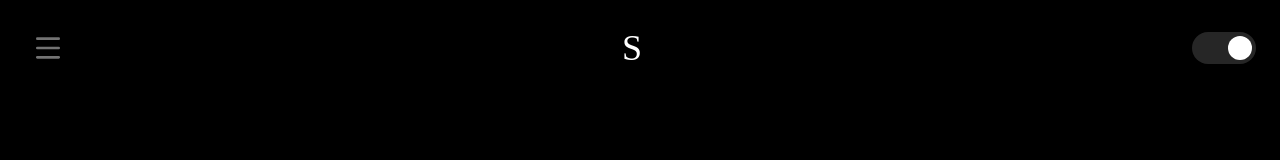
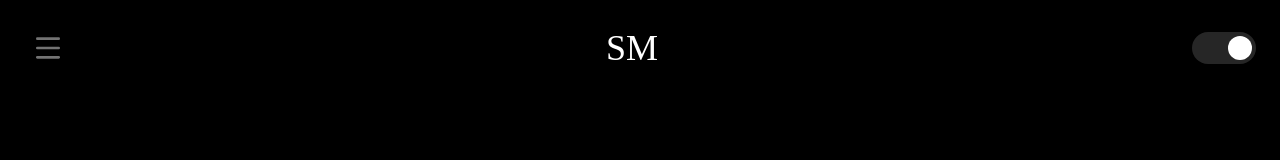
Before and after one commit to SergioMuinhos/SergioMuinhos.github.io, a React (Vite) app: page / in a window 1280 px wide. Shown: the top 160 px of the page. Built offline with nearby package versions, Linux system fonts and the light colour scheme; a web font is replaced by a local one.

Commit message:
Update favicon and signature branding to SM

```diff
--- a/src/components/ui/portfolio-hero.tsx
+++ b/src/components/ui/portfolio-hero.tsx
@@ -207,7 +207,7 @@ export default function PortfolioHero({ isDark: propIsDark, setIsDark: propSetIs
 
           {/* Signature */}
           <div className="text-4xl select-none" style={{ color: isDark ? "hsl(0 0% 100%)" : "hsl(0 0% 10%)", fontFamily: "'Brush Script MT', 'Lucida Handwriting', cursive" }}>
-            S
+            SM
           </div>
 
           {/* Theme Toggle */}
```
Also changed, not shown: public/favicon.svg.
